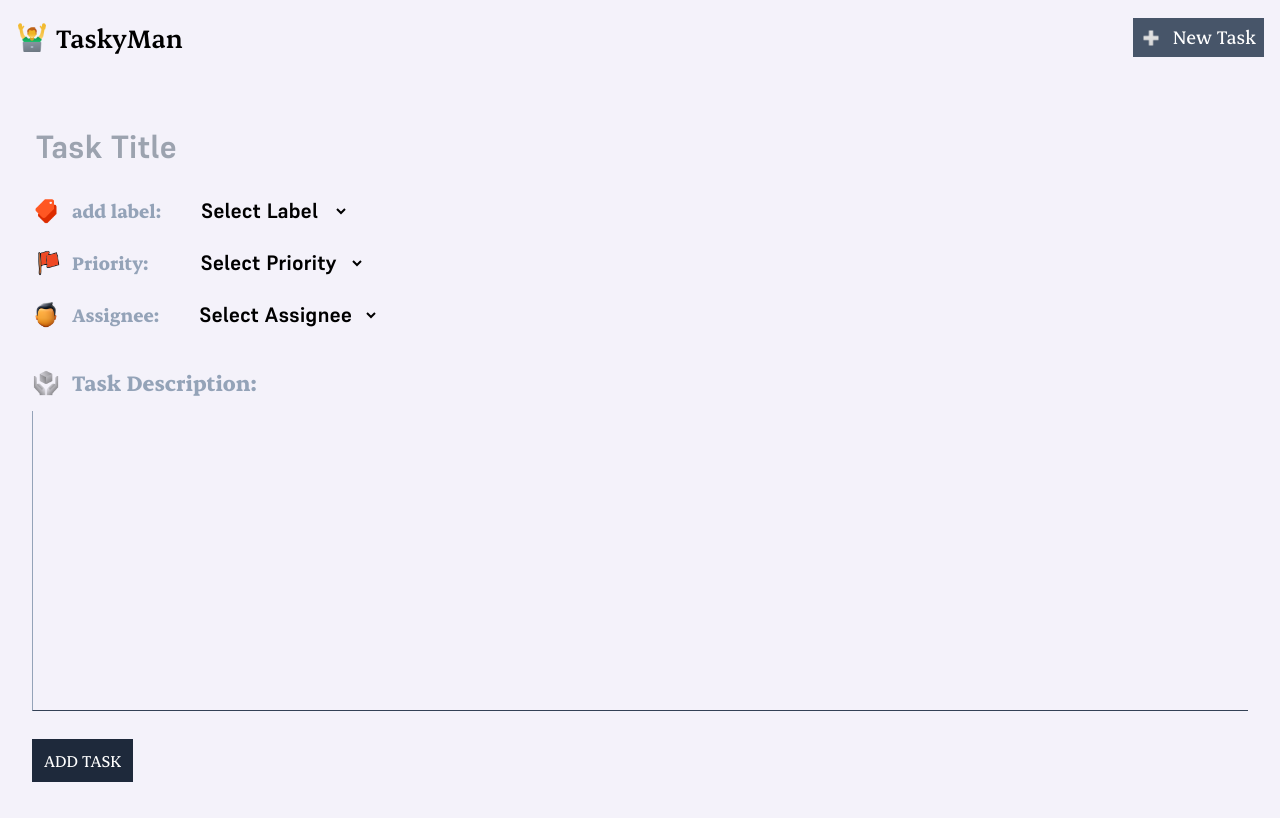
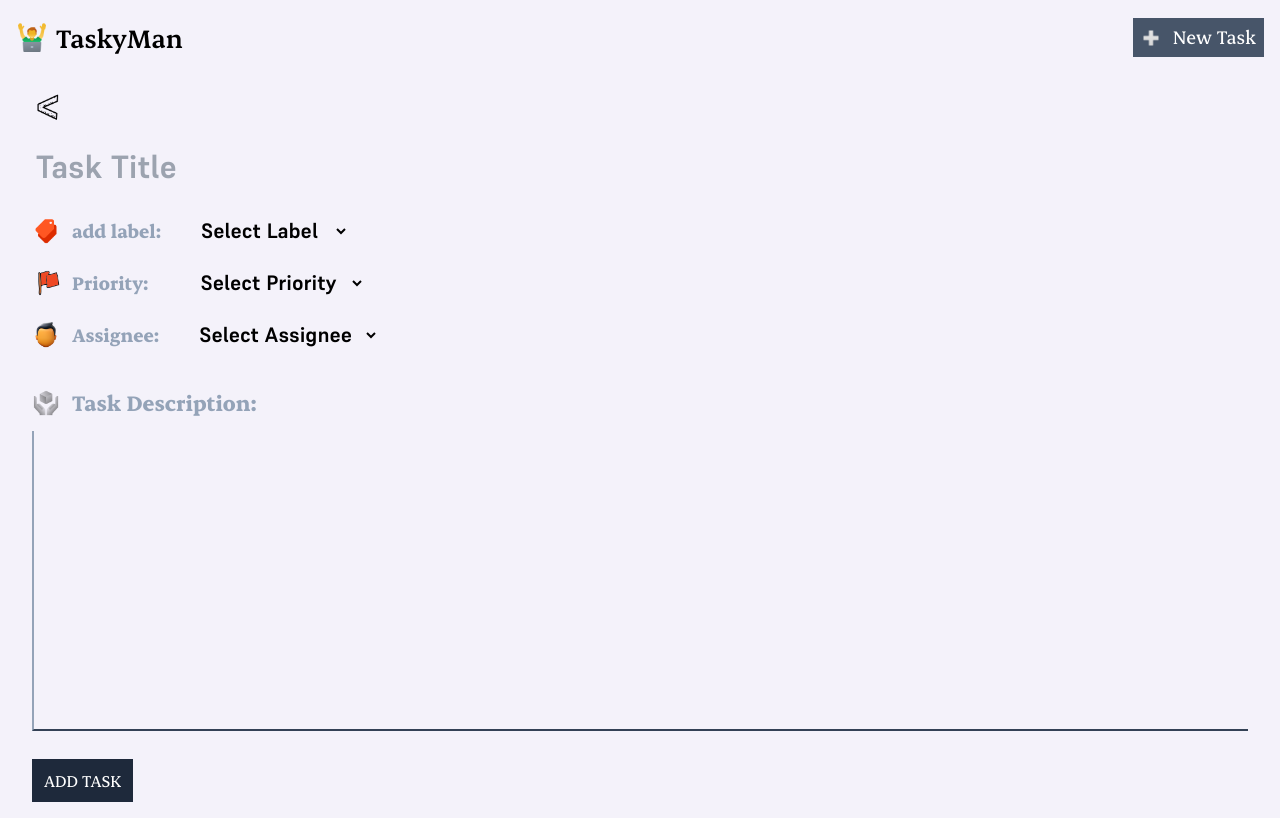
Before and after one commit to oluwasegun31/TaskMan, a React (Create React App) app: page /create in a window 1280 px wide. Built offline with nearby package versions, Linux system fonts and the light colour scheme; the HTML template or start-up script is replaced by a standard one.

Commit message:
Feat: Error for edit

```diff
--- a/src/Components/EditInput.jsx
+++ b/src/Components/EditInput.jsx
@@ -14,7 +14,7 @@ export default function EditInput(){
                 type="text"
                 name="title"
                 placeholder="Task Title"
-                className="w-full outline-none px-1 py-0 font-SupremeBold text-[2rem] text-slate-900 bg-inherit focus:border-b focus:border-b-slate-500 mb-4"
+                className="w-full outline-none px-1 py-0 font-SupremeBold text-[3rem] text-slate-900 bg-inherit focus:border-b focus:border-b-slate-500 mb-2"
                 maxLength={20}
                 value={data.title}
                 onChange={(e)=> setIsData({...data, title: e.target.value})}
--- a/src/Components/FormInput.jsx
+++ b/src/Components/FormInput.jsx
@@ -93,7 +93,7 @@ export function FormInput(){
                 <p>Task Description:</p>
             </label>
             <textarea name="description"
-                className="resize-none w-full h-[300px] p-3 font-SupremeRegular sm:text-[22px] text-[16px] leading-[1] outline-none mb-7 bg-transparent border-l border-l-slate-400 border-b border-b-slate-700 rounded-none focus:border-l-slate-900"
+                className="resize-none w-full h-[300px] p-3 font-SupremeRegular sm:text-[22px] text-[16px] leading-[1] outline-none mb-7 bg-transparent border-l-2 border-l-slate-400 border-b-2 border-b-slate-700 rounded-none focus:border-l-slate-900"
             >
             </textarea>
         </div>
--- a/src/Pages/CreateTask.jsx
+++ b/src/Pages/CreateTask.jsx
@@ -2,10 +2,13 @@ import { Form } from 'react-router-dom';
 import { useActionData } from 'react-router-dom';
 import {FormError, FormInput} from '../Components'
 import { useEffect, useState } from 'react';
+import { useNavigate } from 'react-router-dom';
+import backIcon from '../Assets/Images/icons8-arrow-50.png';
 
 export default function CreateTask(){
     const data = useActionData(false)
     const[ isVisible, setIsVisible] = useState(false);
+    const navigate = useNavigate()
     const showError = ()=> {
         setIsVisible(true)
         setTimeout(()=> {
@@ -17,7 +20,15 @@ export default function CreateTask(){
     }, [data])
 
     return(
-        <section className="w-full sm:p-8 p-2 mt-4">
+        <section className="w-full sm:px-8 px-2 my-4">
+            <div className="md:mb-5 mb-2">
+                <img
+                    src={backIcon}
+                    alt="back"
+                    className="sm:w-8 w-6 sm:h-8 h-6 object-cover cursor-pointer"
+                    onClick={()=> navigate(-1)}
+                />
+            </div>
             <Form action='/create' method='post' className="flex flex-col justify-start items-start">
                 <FormInput />
             </Form>
--- a/src/Pages/EditTask.jsx
+++ b/src/Pages/EditTask.jsx
@@ -1,13 +1,17 @@
 import { useLocation, useParams, useNavigate } from "react-router-dom";
-import { EditInput } from "../Components";
+import { EditInput, FormError } from "../Components";
 import { useState } from "react";
 import { EditContext } from "../Hooks";
+import backIcon from '../Assets/Images/icons8-arrow-50.png';
 
 export default function EditTask(){
     const location = useLocation();
     const {pos} = useParams()
     const {title, label, priority, assignee, desc} = location.state[pos]
     const navigate = useNavigate()
+    // Error Logic
+    const [isError, setIsError] = useState(false)
+    //Store the data object input inside a usestate
     const [data, setIsData] = useState({
         title,
         label,
@@ -22,6 +26,10 @@ export default function EditTask(){
     const taskDetailsData = storageArr[pos]
     // Function to store the updated data, update the local storage and navigate back home
     const updateTask =()=> {
+        if(data.title === "" || data.label === "" || data.priority === "" || data.assignee === "" || data.desc === ""){
+            setIsError(true)
+            return setTimeout(()=> setIsError(false), 3000)
+        }
         const updatedTask = {
             ...taskDetailsData,
             title: data.title,
@@ -30,19 +38,29 @@ export default function EditTask(){
             assignee: data.assignee,
             desc: data.desc,
         }
-        // Remove the former data and replace with the updated data
+        // Remove the former data and replace with the updated data along with seting the error to false
         storageArr.splice(pos, 1, updatedTask);
         const updatedArrJson = JSON.stringify(storageArr);
         localStorage.setItem('Tasks', updatedArrJson);
+        setIsError(false)
         return navigate('/')
     }
     return(
-        <section className="w-full sm:p-8 p-2 mt-4">
+        <section className="w-full sm:px-6 px-2 mb-4">
+            <div className="my-4">
+                <img
+                    src={backIcon}
+                    alt="back"
+                    className="sm:w-8 w-6 sm:h-8 h-6 object-cover cursor-pointer"
+                    onClick={()=> navigate(-1)}
+                />
+            </div>
             <form className="flex flex-col justify-start items-start">
                 <EditContext.Provider value={{data, setIsData, updateTask}}>
                     <EditInput />
                 </EditContext.Provider>
             </form>
+            {isError && <FormError errorMessage={'All Field Must be Filled'}/>}
         </section>
 
     )
```
